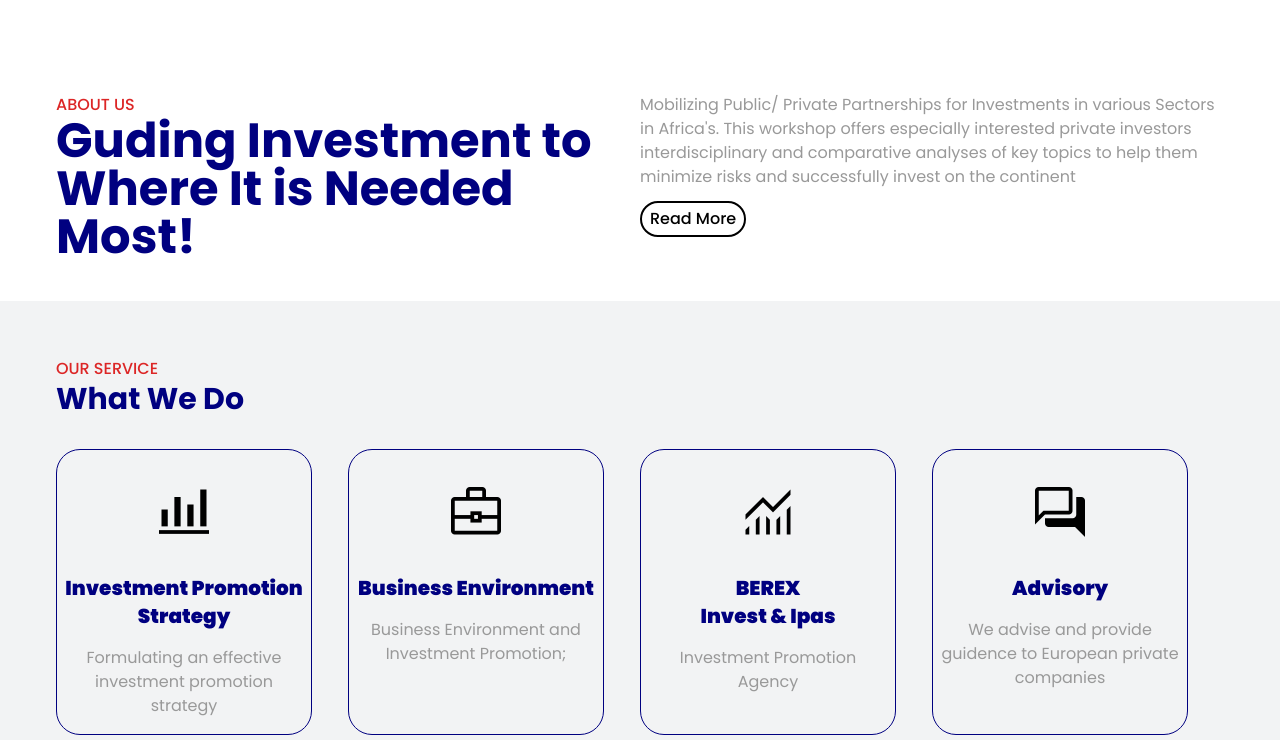
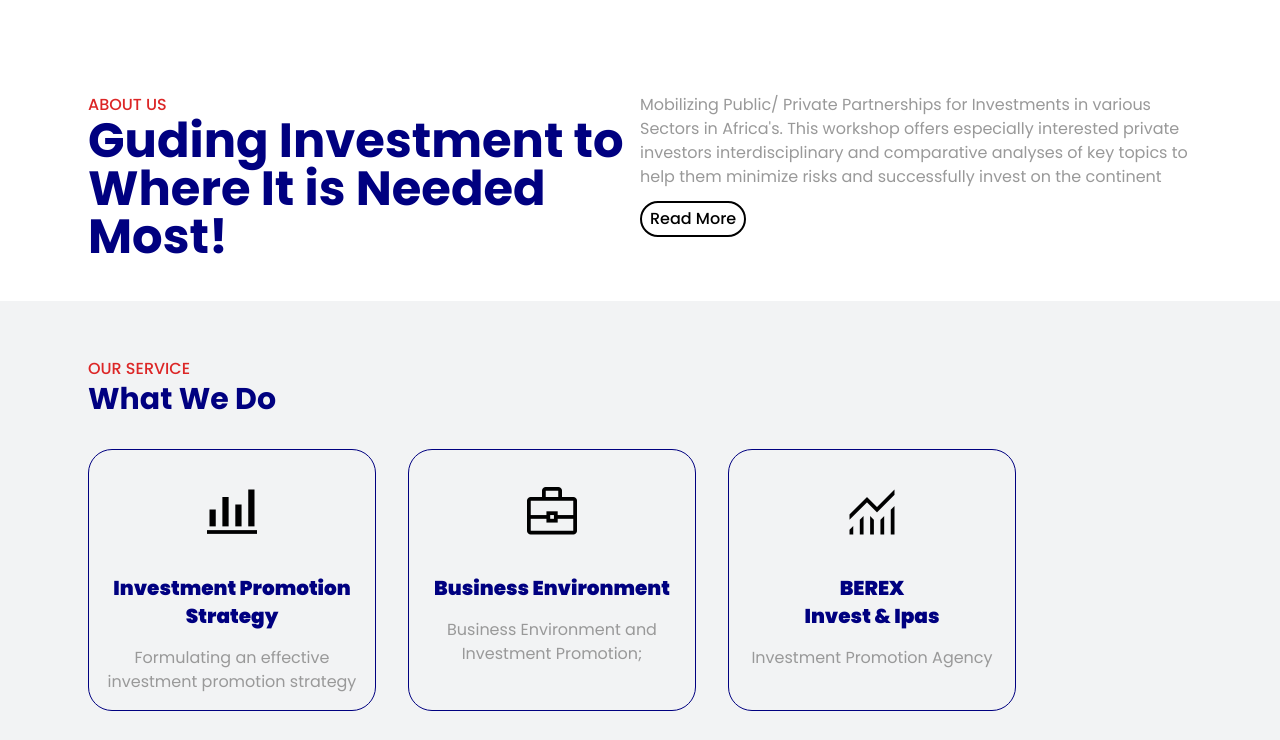
Before and after one commit to Umutoni123/mockup, a website built with Vite: page index.html in a window 1280 px wide. Shown: the part 1153-1893 px from the top of the page. Built offline with nearby package versions, Linux system fonts and the light colour scheme; files whose address does not match are found by name.

Commit message:
Improve styling for the cards

```diff
--- a/index.html
+++ b/index.html
@@ -151,12 +151,12 @@
 
         <section class="bg-background py-14" id="service">
           <div class="container font-display">
-            <div class="place-content-center">
+            <div>
                 <h4 class="text-red-600 text-base font-medium">OUR SERVICE</h4>
                 <h1 class="text-3xl text-textColor font-bold font-display">What We Do</h1>
             </div>
-            <div class="grid grid-cols-1 md:grid-cols-2 lg:grid-cols-4 pt-8 gap-5 lg:gap-0">
-               <article class="flex flex-col border text-center border-textColor rounded-3xl px-2 lg:w-64 w-full">
+            <div class="flex flex-col md:flex-row gap-8 md:flex-wrap pt-8">
+               <article class="flex flex-col border text-center border-textColor rounded-3xl px-2 lg:w-72 w-full">
                  <div>
                     <span class="material-symbols-outlined py-8 text-6xl">
                         bar_chart_4_bars
@@ -166,7 +166,7 @@
                  <p class="text-[#999999] py-4">Formulating an effective investment promotion strategy</p>
                </article>
 
-               <article class="flex flex-col place-items-center border text-center border-textColor rounded-3xl px-2 lg:w-64 w-full">
+               <article class="flex flex-col place-items-center border text-center border-textColor rounded-3xl px-2 lg:w-72 w-full">
                 <div>
                     <span class="material-symbols-outlined py-8 text-6xl">
                         business_center
@@ -176,7 +176,7 @@
                 <p class="text-[#999999] py-4">Business Environment and Investment Promotion;</p>
               </article>
 
-              <article class="flex flex-col place-items-center border text-center border-textColor rounded-3xl px-2 lg:w-64 w-full">
+              <article class="flex flex-col place-items-center border text-center border-textColor rounded-3xl px-2 lg:w-72 w-full">
                 <div>
                     <span class="material-symbols-outlined py-8 text-6xl">
                         monitoring
@@ -186,7 +186,7 @@
                 <p class="text-[#999999] py-4">Investment Promotion Agency</p>
               </article>
 
-              <article class="flex flex-col place-items-center border text-center border-textColor rounded-3xl px-2 lg:w-64 w-full">
+              <article class="flex flex-col place-items-center border text-center border-textColor rounded-3xl px-2 lg:w-72 w-full">
                 <div>
                     <span class="material-symbols-outlined py-8 text-6xl">
                         forum
--- a/tailwind.config.js
+++ b/tailwind.config.js
@@ -7,9 +7,9 @@ module.exports = {
       padding: {
         DEFAULT: '1rem',
         sm: '2rem',
-        lg: '3rem',
-        xl: '3.5rem',
-        '2xl': '4rem',
+        lg: '5rem',
+        xl: '5.5rem',
+        '2xl': '6rem',
       },
     },
     fontFamily: {
```
